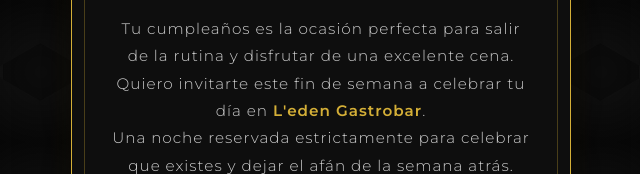
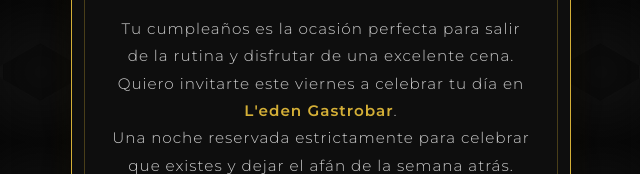
Before and after one commit to diegoortega2601/invitacion, a plain HTML site: page index.html in a window 1280 px wide. Shown: the part 278-452 px from the top of the page, without its empty margins (319-959 px from the left). Drawn offline with Linux system fonts and the light colour scheme.

Commit message:
Update index.html

```diff
--- a/index.html
+++ b/index.html
@@ -145,7 +145,7 @@
 
         <div class="details">
             <p>Tu cumpleaños es la ocasión perfecta para salir de la rutina y disfrutar de una excelente cena.</p>
-            <p>Quiero invitarte este fin de semana a celebrar tu día en <strong>L'eden Gastrobar</strong>.</p>
+            <p>Quiero invitarte este viernes a celebrar tu día en <strong>L'eden Gastrobar</strong>.</p>
             <p>Una noche reservada estrictamente para celebrar que existes y dejar el afán de la semana atrás. Que el mundo se detenga un rato mientras brindamos por tu vida.</p>
             <div class="gold-divider" style="margin: 20px auto; width: 40px;"></div>
             <p><strong>¿Me acompañas?</strong></p>
```
